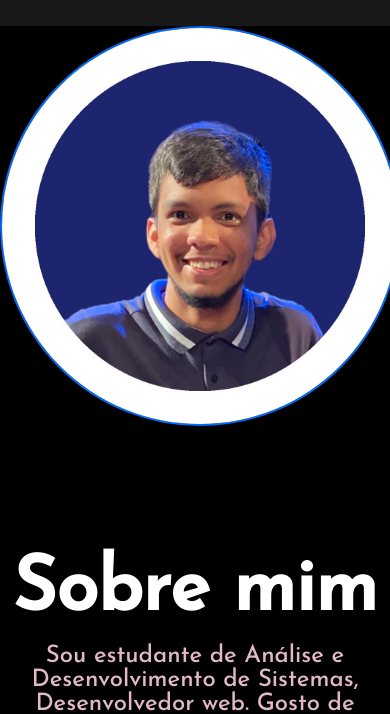
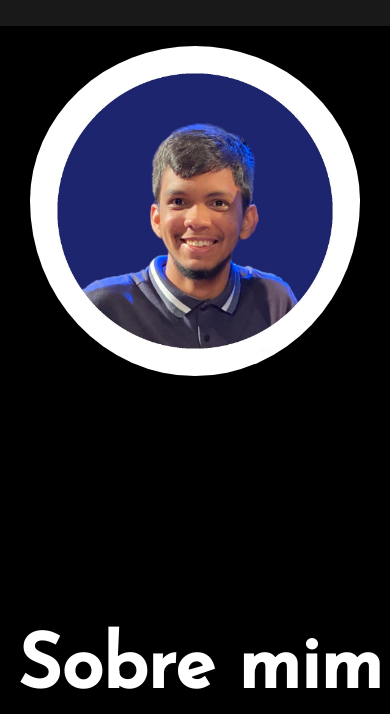
Before and after one commit to lucaasnogueira/portifolio, a plain HTML site: page index.html in a window 390 px wide. Shown: the part 818-1532 px from the top of the page. Drawn offline with Linux system fonts and the light colour scheme.

Commit message:
Update style.css
Signed-off-by: Lucas <116578226+lucaasnogueira@users.noreply.github.com>

```diff
--- a/style.css
+++ b/style.css
@@ -249,9 +249,13 @@ footer p {
         justify-content: space-around;
 
     }
+    #home h1, h2, h4, p{
+        text-align: center;
+        margin: 5px;
+    }
 
     #sobre {
-        height: 1000px;
+        height: 1200px;
         width: 46,5vh;
         justify-content:space-around;
         min-height: 20px;
@@ -259,6 +263,7 @@ footer p {
         align-items: flex-start;
         margin: 0 auto;
         padding: auto;
+        text-align: center;
     }
     #sobre h2, p{
         text-align: center;
@@ -267,10 +272,12 @@ footer p {
     }
 
     #sobre img{
-        max-width: 10,111%;
-        justify-content: center;
-        align-items: center;
+       height: 350px;
+       margin: 0;
+       padding-top: 20px;
+       border: none;
     }
+
 
     #sobre div {
         flex-grow: 1;
```
